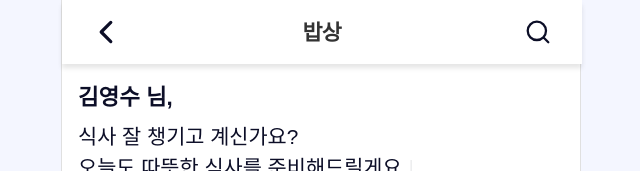
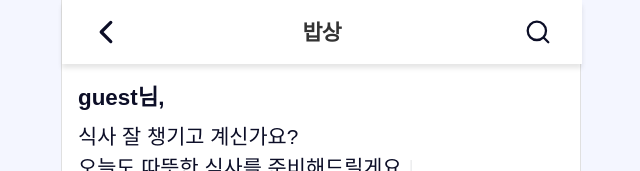
Before and after one commit to Work-Plate/WorkPlate-Client, a React (Vite) app: page /food in a window 1280 px wide. Shown: the top 171 px of the page, without its empty margins (319-959 px from the left). Built offline with nearby package versions, Linux system fonts and the light colour scheme; no server answers.

Commit message:
[Fix] - 유저에 따른 텍스트 수정

```diff
--- a/src/components/foodMainPageComponents/foodScrollBox/FoodScrollBox.jsx
+++ b/src/components/foodMainPageComponents/foodScrollBox/FoodScrollBox.jsx
@@ -13,7 +13,7 @@ const FoodScrollBox = ({ children }) => {
         align="left"
         margin="2rem 0 0 1rem"
       >
-        김영수 님,
+        {sessionStorage.getItem("name") || "guest"}님,
       </Text>
 
       <Text
--- a/src/pages/workMainPage/WorkMainPage.jsx
+++ b/src/pages/workMainPage/WorkMainPage.jsx
@@ -136,7 +136,7 @@ export const WorkMainPage = () => {
           align="left"
           margin="0.4rem  0 0 1rem"
         >
-          김영수 님
+          {sessionStorage.getItem("name") || "guest"}님
         </Text>
         <Text
           size="1.5rem"
@@ -155,7 +155,7 @@ export const WorkMainPage = () => {
           align="left"
           margin="2rem 0 0 1rem"
         >
-          김영수 님을 위한 추천 소일거리 👍
+          {sessionStorage.getItem("name") || "guest"}님을 위한 추천 소일거리 👍
         </Text>
         <PopularWork imageUrls={recommendImageUrls} />
         <Text
```
